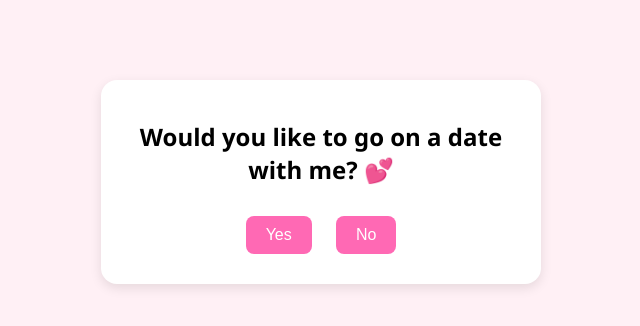
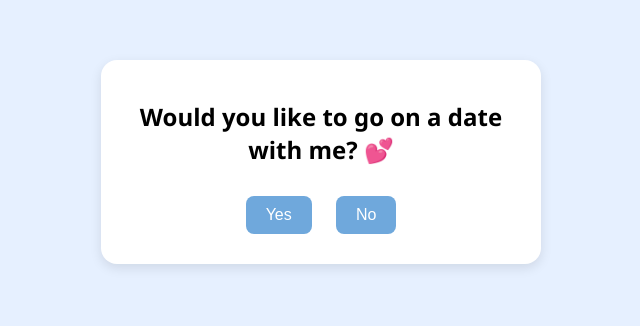
Before and after one commit to niteshsinghal5010/TryIt, a plain HTML site: page index.html in a window 1280 px wide. Shown: the part 238-564 px from the top of the page, without its empty margins (319-959 px from the left). Drawn offline with nearby package versions, Linux system fonts and the light colour scheme.

Commit message:
Make some changes.

```diff
--- a/index.html
+++ b/index.html
@@ -3,20 +3,24 @@
 <head>
   <meta charset="UTF-8" />
   <meta name="viewport" content="width=device-width, initial-scale=1.0" />
-  <title>Romantic Date Invite 💖</title>
+  <title>Romantic Date Invite 💙</title>
   <script src="https://cdn.jsdelivr.net/npm/emailjs-com@3/dist/email.min.js"></script>
   <style>
+    html, body {
+      height: 100%;
+      margin: 0;
+      padding: 0;
+    }
+
     body {
+      background: #e6f0ff; /* romantic blue background */
       font-family: 'Segoe UI', Tahoma, Geneva, Verdana, sans-serif;
       display: flex;
       justify-content: center;
       align-items: center;
-      height: 100vh;
-      margin: 0;
-      background: #fff0f5;
-      flex-direction: column;
-      padding: 20px;
+      min-height: 100vh;
     }
+
     .container {
       background: white;
       padding: 20px;
@@ -26,8 +30,9 @@
       max-width: 400px;
       width: 100%;
     }
+
     button {
-      background-color: #ff69b4;
+      background-color: #6fa8dc; /* soft blue */
       color: white;
       border: none;
       padding: 10px 20px;
@@ -36,9 +41,11 @@
       margin: 10px;
       cursor: pointer;
     }
+
     button:hover {
-      background-color: #ff1493;
+      background-color: #3d85c6; /* deeper blue on hover */
     }
+
     #datePicker {
       margin-top: 20px;
       padding: 10px;
@@ -47,6 +54,7 @@
       width: 100%;
       font-size: 16px;
     }
+
     .hidden {
       display: none;
     }
@@ -63,7 +71,7 @@
   </div>
 
   <script>
-    emailjs.init("JveS8FesSHrDEssL8"); // Replace with your EmailJS user ID
+    emailjs.init("JveS8FesSHrDEssL8"); // Your EmailJS Public Key
 
     const questions = [
       "Would you like to go on a date with me? 💕",
```
